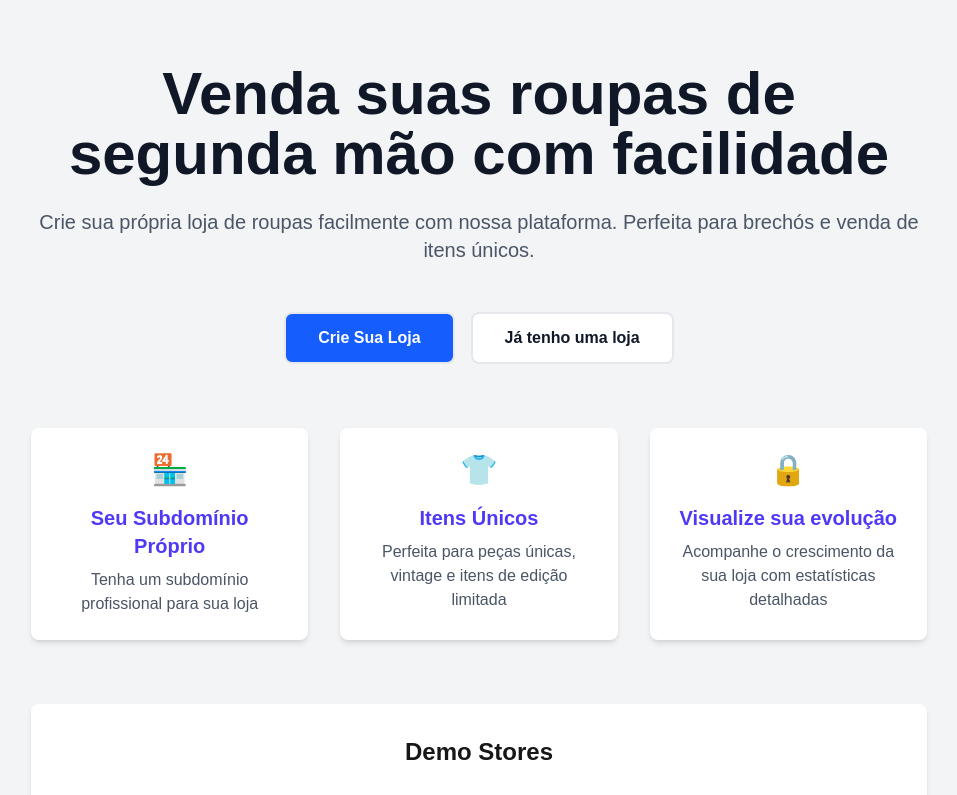
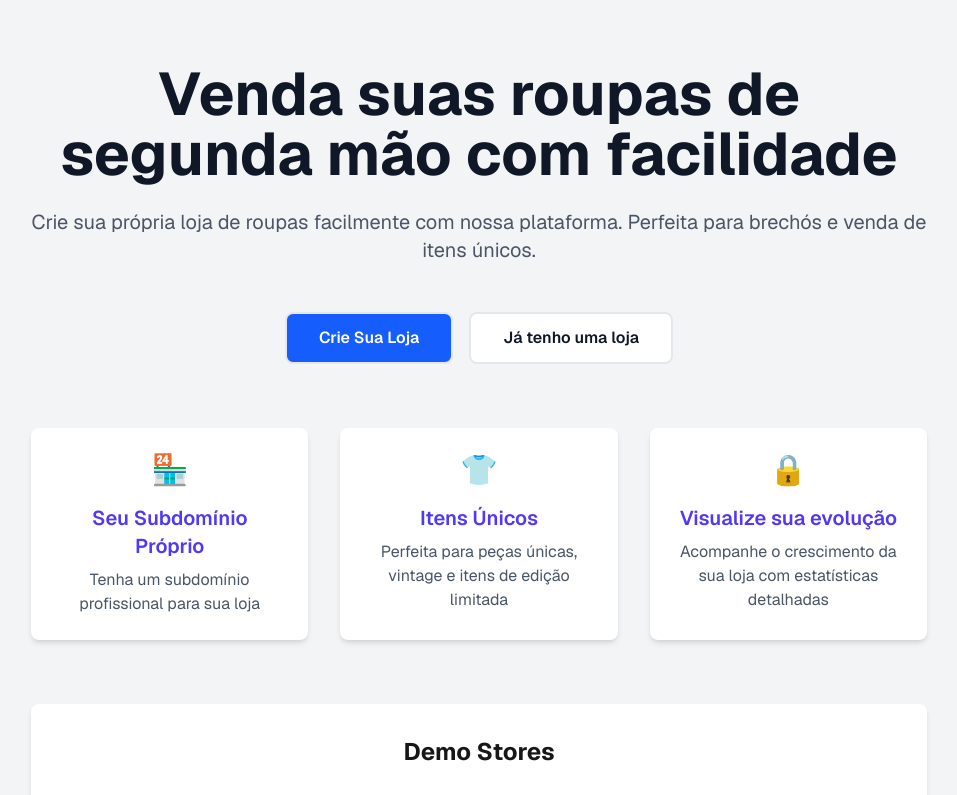
Before and after one commit to gabriel-zanghelini/saas-clothing-catalog, a Next.js app: page / in a window 1280 px wide. Shown: the top 795 px of the page, without its empty margins (161-1118 px from the left). Built offline with nearby package versions, Linux system fonts and the light colour scheme; no server answers.

Commit message:
fix font style

```diff
--- a/app/layout.tsx
+++ b/app/layout.tsx
@@ -1,37 +1,29 @@
-import type { Metadata } from "next";
-import { Geist, Geist_Mono } from "next/font/google";
-import "./globals.css";
-import { AuthProvider } from "@/lib/auth-context";
+import type { Metadata } from 'next'
+import { Geist } from 'next/font/google'
+import './globals.css'
+import { AuthProvider } from '@/lib/auth-context'
 
 const geistSans = Geist({
-  variable: "--font-geist-sans",
-  subsets: ["latin"],
-});
-
-const geistMono = Geist_Mono({
-  variable: "--font-geist-mono",
-  subsets: ["latin"],
-});
+  variable: '--font-geist-sans',
+  subsets: ['latin'],
+})
 
 export const metadata: Metadata = {
-  title: "Multi-Tenant Clothing Catalog",
-  description: "Create your own unique clothing store with subdomain-based multi-tenancy",
-};
+  title: 'Multi-Tenant Clothing Catalog',
+  description:
+    'Create your own unique clothing store with subdomain-based multi-tenancy',
+}
 
 export default function RootLayout({
   children,
 }: Readonly<{
-  children: React.ReactNode;
+  children: React.ReactNode
 }>) {
   return (
-    <html lang="en">
-      <body
-        className={`${geistSans.variable} ${geistMono.variable} antialiased`}
-      >
-        <AuthProvider>
-          {children}
-        </AuthProvider>
+    <html lang='en'>
+      <body className='antialiased' style={{ ...geistSans.style }}>
+        <AuthProvider>{children}</AuthProvider>
       </body>
     </html>
-  );
+  )
 }
```
Also changed, not shown: lib/tenant.ts (+9 -3 lines).
